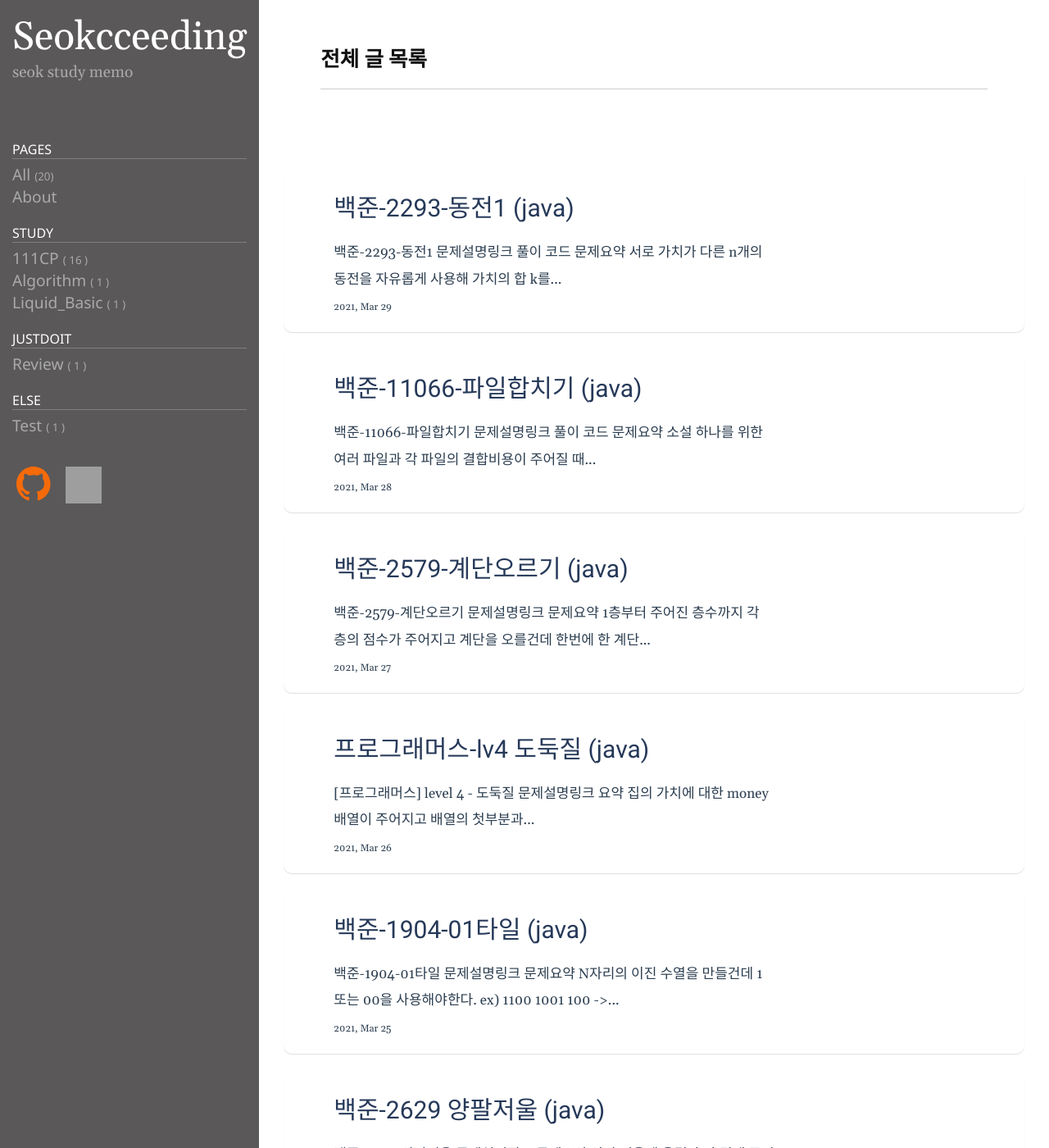
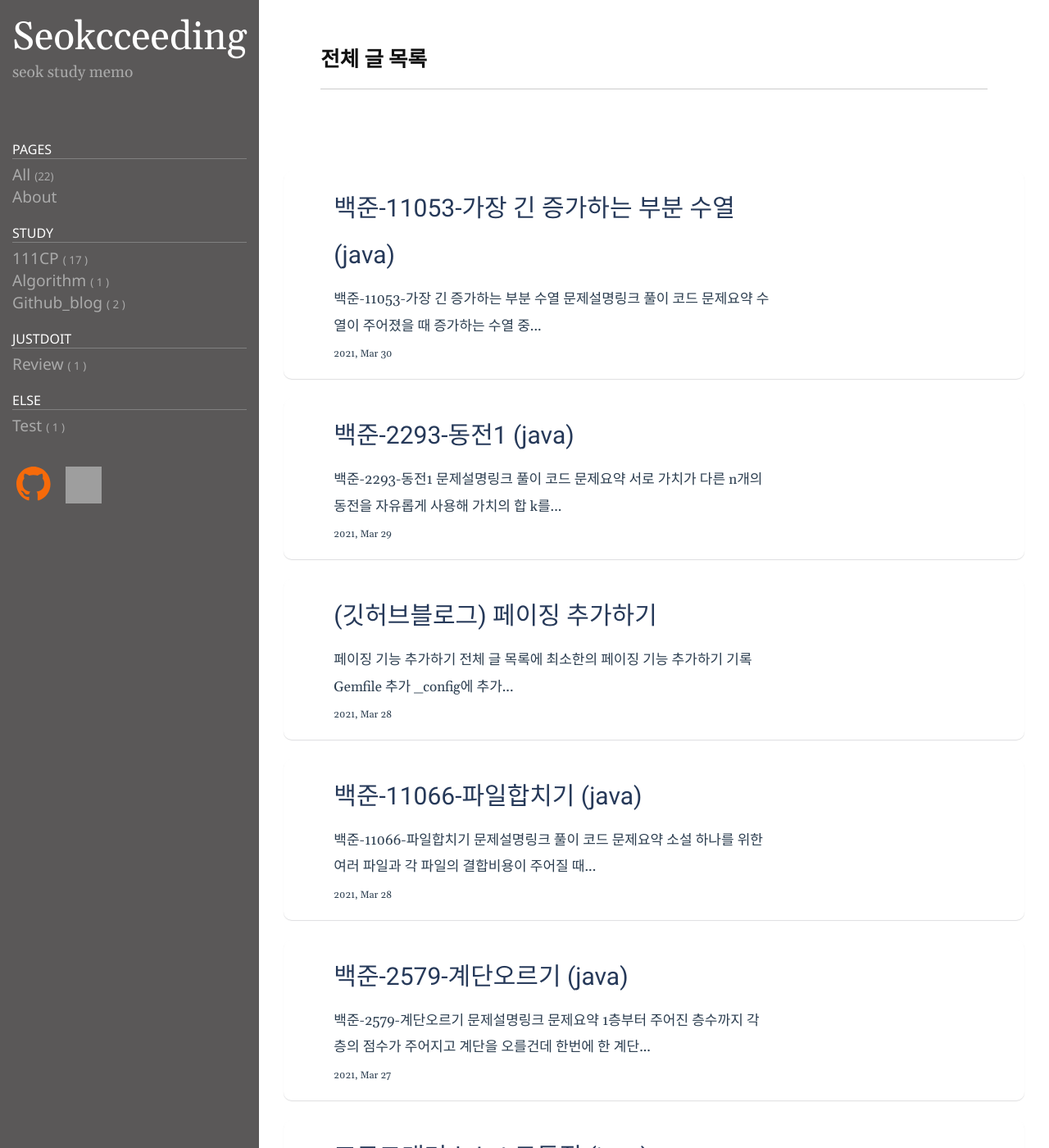
Before and after one commit to pds0309/pds0309.github.io, a Jekyll site: the page built from index.html, in a window 1280 px wide and 1400 px high. Shown: the whole window at 82% size. Built offline with Jekyll 4.4.1, drawn with Linux system fonts in a browser that asks for light colours; the list of posts is cut into pages by our own code; some of the changed text lies outside the part shown; grey boxes are pictures that could not be loaded.

Commit message:
202120330

````diff
--- /dev/null
+++ b/_posts/study/codingpractice/2021-03-30-bj11053.markdown
@@ -0,0 +1,121 @@
+---
+layout: post
+title: 백준-11053-가장 긴 증가하는 부분 수열 (java)
+date: 2021-03-30 10:58:00 +0900
+category: 111CP
+tag: study
+mytag: [백준 , dp]
+---
+
+## 백준-11053-가장 긴 증가하는 부분 수열
+
+---
+### [문제설명링크   ](https://www.acmicpc.net/problem/11053)
+<br>
+
+* [풀이](#나의-풀이)
+* [코드](#자바-풀이-코드)
+
+<br>
+
+### 문제요약
+
+* 수열이 주어졌을 때 증가하는 수열 중 가장 길 때의 길이를 출력하라.
+
+
+<br>
+
+<br>
+
+<br>
+### 입력<br>
+* 첫째 줄에 수열 A의 크기 N (1 ≤ N ≤ 1,000)이 주어진다.
+
+* 둘째 줄에는 수열 A를 이루고 있는 Ai가 주어진다. (1 ≤ Ai ≤ 1,000)
+
+
+
+### 출력  <br>
+
+* 첫째 줄에 수열 A의 가장 긴 증가하는 부분 수열의 길이를 출력한다.
+
+
+### 입력예시<br>
+
+6<br>
+10 20 10 30 20 50<br>
+
+### 출력예시<br>
+
+4<br>
+
+
+
+
+
+<br>
+
+### 나의 풀이<br>
+
+* A[6] = {10,20,10,30,20,50}
+* D[N] : A[1]~A[N] 까지의 수열 중에서 가장 긴 부분수열의 길이
+
+* D[1]
+	*  1
+* D[2] : A[2] = 20 > A[1] 로 부분수열의 길이가 2다. 부분수열 : [10,20]
+	*  2
+* D[3] : A[3] = 10 < A[2] 로 부분수열의 길이가 1이다.
+	*  1
+* D[4] : A[4] = 30 > A[3] 이면서 현재까지 가장 긴 부분수열이었던 [10,20] 의 최대값보다  크다.<br>
+	따라서 길이는 [10 20 30] 으로 3이된다.
+	*  3
+* D[5] : A[5] =  20 < A[4]  이면서 A[5] > A[3] 이다.
+	*  2
+* D[6] : 50 > A[1~5]보다 크다. A[1~5]에서 가장 긴 부분수열의 길이 + 1 이 될 것이다.
+	* 4
+
+* 식
+	* **D[N]** = MAX( D[1~(N-1)] ) + 1  , 단 A[N] > A[1~(N-1)] 일때
+
+
+<br>
+
+
+### 자바 풀이 코드
+
+<br>
+```java
+public class Main {
+    public static void main(String[] args) throws IOException {
+
+        BufferedReader b = new BufferedReader(new InputStreamReader(System.in));
+        int len = Integer.parseInt(b.readLine());
+        StringTokenizer st = new StringTokenizer(b.readLine());
+
+        int arr[] = new int[len];
+        int d[] = new int[len];
+
+        for(int i = 0 ; i < len ; i ++){
+            arr[i] = Integer.parseInt(st.nextToken());
+        }
+
+        for(int i = 0 ; i < len ; i ++) {
+
+            int max = 0;
+            d[i] = 1;
+
+            for (int j = 0; j < i; j++) {
+                if (arr[i] > arr[j]) {
+                    max = Math.max(max , d[j]);
+                }
+            }
+            d[i] = max + 1;
+        }
+        System.out.println(Arrays.stream(d).max().getAsInt());
+    }
+}
+
+```
+
+
+#### 체감 난이도 : 하<br>
--- a/_posts/study/liquid/2021-03-13-liquid_Basic.markdown
+++ b/_posts/study/liquid/2021-03-13-liquid_Basic.markdown
@@ -2,9 +2,9 @@
 layout: post
 title: Liquid 기초 문법 (1)
 date: 2021-03-13 09:40:15 +0900
-category: liquid_Basic
+category: github_blog
 tag: study
-
+mytag: [liquid]
 
 ---
 
--- /dev/null
+++ b/_posts/study/liquid/2021-03-28-paging.markdown
@@ -0,0 +1,105 @@
+---
+layout: post
+title: (깃허브블로그) 페이징 추가하기
+date: 2021-03-28 17:11:49 +0900
+category: github_blog
+tag: study
+mytag: [blog]
+
+---
+
+# 페이징 기능 추가하기<br>
+
+
+<br>
+
+* 전체 글 목록에 최소한의 페이징 기능 추가하기 기록
+
+<br>
+
+
+#### Gemfile 추가<br>
+
+![](/assets/img/paging.PNG)
+
+<br>
+
+
+#### _config에 추가<br>
+
+```yml
+plugins:
+# 기존에 있던것들~~
+  - jekyll-paginate
+paginate: 10
+paginate_path: "/page/:num"
+```
+<br>
+
+#### bundle install  <br>
+
+```cmd
+user> bundle install
+
+...
+
+```
+<br>
+
+#### pagination.html 만들기
+
+```html
+<div>
+  <nav class="pagination" role="pagination" style="margin-left: 100px;">
+    <ul class="pagelist">{% raw %}
+      {% if paginator.previous_page %}
+        {% if paginator.previous_page == 1 %}
+        <p><a class="newer-posts" href="{{ site.url }}/"><i class="arrowl" aria-hidden="true"></i></a></p>
+        {% else %}
+        <p><a class="newer-posts" href="{{ site.url }}/page/{{ paginator.previous_page }}/"><i class="arrowl"  aria-hidden="true"></i></a></p>
+        {% endif %}
+      {% endif %}
+      {% if paginator.total_pages > 1 %}
+        <p><span class="page-number"> {{paginator.page}} / {{paginator.total_pages}}
+        </span></p>
+      {% endif %}
+      {% if paginator.next_page %}
+      <p><a class="older-posts" href="{{ site.url }}/page/{{ paginator.next_page }}/"><i class="arrowr"  aria-hidden="true"></i></a></p>
+      {% endif %}{% endraw %}
+    </ul>
+  </nav>
+</div>
+```
+
+#### index.html 페이지에 삽입
+
+```liquid
+// index.html
+{% raw %}
+{% include pagination.html %}
+{% endraw %}
+```
+
+<br>
+
+#### Liquid Paginate 속성
+* [참고](https://jekyllrb-ko.github.io/docs/pagination/)
+* 변수이름 : paginator
+*  속성
+
+	* paginator.page - 현재 페이지 번호
+	* paginator.per_page - 페이지 당 포스트 수
+	* paginator.posts - 현재 페이지의 포스트들
+	* paginator.total_posts - 전체 포스트 개수
+	* paginator.total_pages - 전체 페이지 개수
+	* paginator.previous_page - 이전 페이지 번호. 이전 페이지가 없는 경우 nil
+	* paginator.previous_page_path - 이전 페이지 경로. 이전 페이지가 없는 경우 nil
+	* paginator.next_page - 다음 페이지 번호. 다음 페이지가 없는 경우 nil
+	* paginator.next_page_path - 다음 페이지 경로. 다음 페이지가 없는 경우 nil
+
+<br>
+
+
+#### 앞으로 추가할 것
+* 전체 글 목록에 검색기능 만들기
+* 태그 만들기
````
Also changed, not shown: assets/img/paging.PNG (added).
